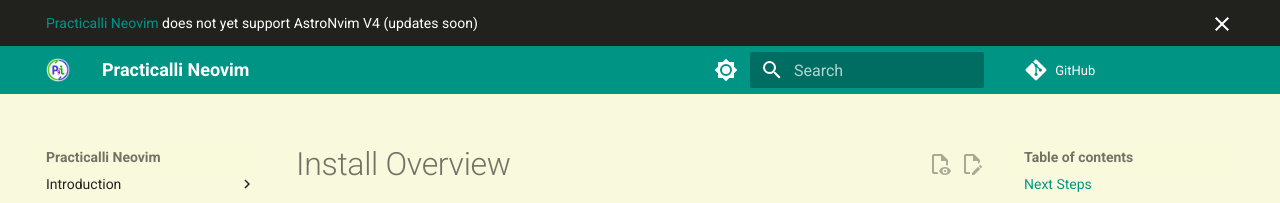
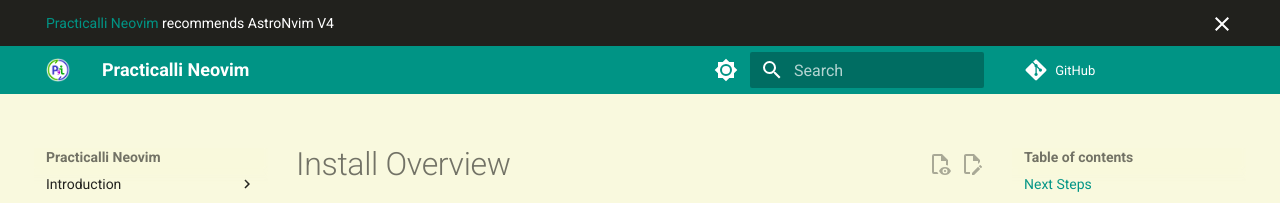
Before and after one commit to practicalli/neovim, an MkDocs documentation site: the page built from docs/install/index.md, in a window 1280 px wide. Shown: the top 203 px of the page. Built offline with MkDocs 1.6.1 and Material for MkDocs 9.7.7, drawn with Linux system fonts in a browser that asks for light colours; plug-ins that fetch from the network failed and are left out; comment, search, counter and statistics services are not loaded.

Commit message:
overrides: recommend AstroNvim v4 in announce block

```diff
--- a/overrides/main.html
+++ b/overrides/main.html
@@ -11,6 +11,6 @@
 <!-- Content -->
 {% block announce %}
 
-<a href="https://practical.li/neovim">Practicalli Neovim</a> does not yet support AstroNvim V4 (updates soon)
+<a href="https://practical.li/neovim">Practicalli Neovim</a> recommends AstroNvim V4
 
 {% endblock %}
```
Also changed, not shown: CHANGELOG.md (+1 -0 lines).
